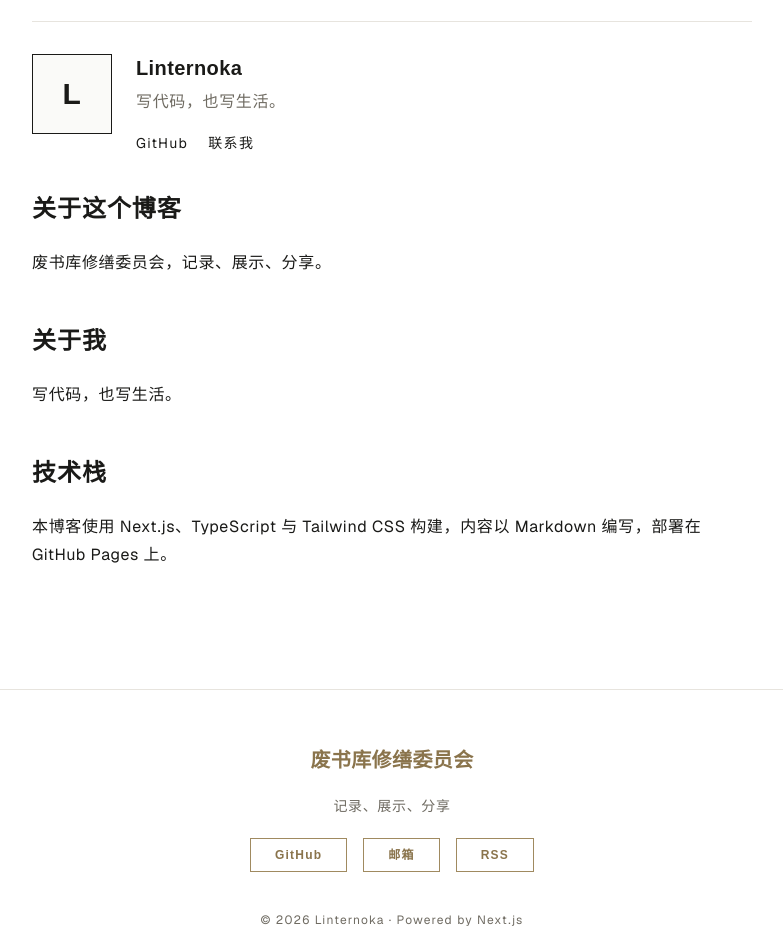
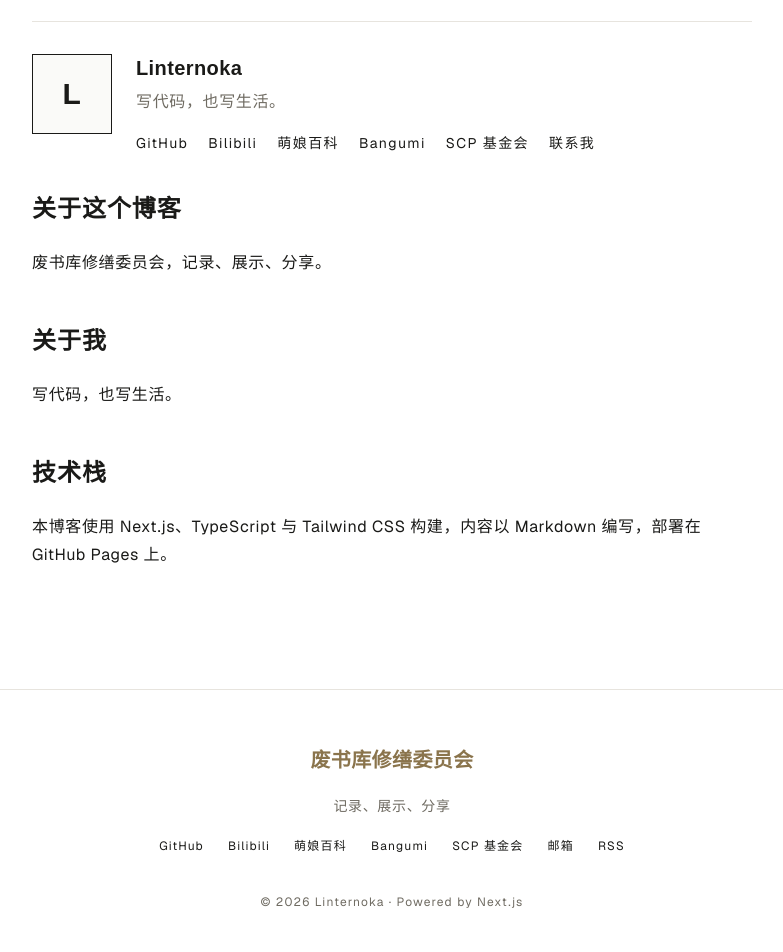
Before and after one commit to Linternoka/personal-blog, a Next.js app: page /about in a window 1280 px wide. Shown: the part 160-1112 px from the top of the page, without its empty margins (248-1031 px from the left). Built offline with nearby package versions, Linux system fonts and the light colour scheme.

Commit message:
feat: 加入多平台社交链接（Bilibili/萌百/Bangumi/SCP）

```diff
--- a/app/about/page.tsx
+++ b/app/about/page.tsx
@@ -1,5 +1,6 @@
 import type { Metadata } from "next";
 import { siteConfig } from "@/lib/site";
+import ContactLink from "@/components/ContactLink";
 
 export const metadata: Metadata = {
   title: "关于",
@@ -23,7 +24,7 @@ export default function AboutPage() {
             {author.name}
           </h2>
           <p className="mt-1 text-textsoft">{author.bio}</p>
-          <div className="mt-4 flex flex-wrap gap-5 text-sm">
+          <div className="mt-4 flex flex-wrap gap-x-5 gap-y-2 text-sm">
             {siteConfig.social.github && (
               <a
                 href={siteConfig.social.github}
@@ -34,13 +35,51 @@ export default function AboutPage() {
                 GitHub
               </a>
             )}
-            {siteConfig.social.email && (
+            {siteConfig.social.bilibili && (
               <a
-                href={siteConfig.social.email}
+                href={siteConfig.social.bilibili}
+                target="_blank"
+                rel="noopener noreferrer"
                 className="kam-link tracking-widest"
               >
-                联系我
+                Bilibili
               </a>
+            )}
+            {siteConfig.social.moegirl && (
+              <a
+                href={siteConfig.social.moegirl}
+                target="_blank"
+                rel="noopener noreferrer"
+                className="kam-link tracking-widest"
+              >
+                萌娘百科
+              </a>
+            )}
+            {siteConfig.social.bangumi && (
+              <a
+                href={siteConfig.social.bangumi}
+                target="_blank"
+                rel="noopener noreferrer"
+                className="kam-link tracking-widest"
+              >
+                Bangumi
+              </a>
+            )}
+            {siteConfig.social.scp && (
+              <a
+                href={siteConfig.social.scp}
+                target="_blank"
+                rel="noopener noreferrer"
+                className="kam-link tracking-widest"
+              >
+                SCP 基金会
+              </a>
+            )}
+            {siteConfig.social.email && (
+              <ContactLink
+                email={siteConfig.social.email.replace(/^mailto:/, "")}
+                className="kam-link tracking-widest"
+              />
             )}
           </div>
         </div>
--- a/components/Footer.tsx
+++ b/components/Footer.tsx
@@ -20,36 +20,66 @@ export default function Footer() {
             {siteConfig.description}
           </p>
 
-          {/* 社交按钮 */}
-          <div className="flex flex-wrap items-center justify-center gap-4">
+          {/* 社交链接 */}
+          <div className="flex flex-wrap items-center justify-center gap-x-6 gap-y-2">
             {siteConfig.social.github && (
               <a
                 href={siteConfig.social.github}
                 target="_blank"
                 rel="noopener noreferrer"
-                className="kam-btn px-6 py-2 text-xs"
+                className="kam-link text-xs tracking-widest"
               >
                 GitHub
               </a>
             )}
-            {siteConfig.social.twitter && (
+            {siteConfig.social.bilibili && (
               <a
-                href={siteConfig.social.twitter}
+                href={siteConfig.social.bilibili}
                 target="_blank"
                 rel="noopener noreferrer"
-                className="kam-btn px-6 py-2 text-xs"
+                className="kam-link text-xs tracking-widest"
               >
-                Twitter
+                Bilibili
+              </a>
+            )}
+            {siteConfig.social.moegirl && (
+              <a
+                href={siteConfig.social.moegirl}
+                target="_blank"
+                rel="noopener noreferrer"
+                className="kam-link text-xs tracking-widest"
+              >
+                萌娘百科
+              </a>
+            )}
+            {siteConfig.social.bangumi && (
+              <a
+                href={siteConfig.social.bangumi}
+                target="_blank"
+                rel="noopener noreferrer"
+                className="kam-link text-xs tracking-widest"
+              >
+                Bangumi
+              </a>
+            )}
+            {siteConfig.social.scp && (
+              <a
+                href={siteConfig.social.scp}
+                target="_blank"
+                rel="noopener noreferrer"
+                className="kam-link text-xs tracking-widest"
+              >
+                SCP 基金会
               </a>
             )}
             {siteConfig.social.email && (
               <ContactLink
                 email={siteConfig.social.email.replace(/^mailto:/, "")}
-                className="kam-btn px-6 py-2 text-xs"
+                className="kam-link text-xs tracking-widest"
                 label="邮箱"
               />
             )}
-            <Link href="/rss.xml" className="kam-btn px-6 py-2 text-xs" title="RSS 订阅">
+            <Link href="/rss.xml" className="kam-link text-xs tracking-widest" title="RSS 订阅">
               RSS
             </Link>
           </div>
--- a/site.config.json
+++ b/site.config.json
@@ -10,7 +10,10 @@
   },
   "social": {
     "github": "https://github.com/Linternoka",
-    "twitter": "",
+    "bilibili": "https://space.bilibili.com/1798764901",
+    "moegirl": "https://zh.moegirl.org.cn/User:%E7%A3%B7%E7%83%81",
+    "bangumi": "https://bangumi.tv/user/linternoka11",
+    "scp": "https://scp-wiki-cn.wikidot.com/linternoka",
     "email": "mailto:15716291510@163.com"
   }
 }
```
Also changed, not shown: 1 other file (tests, documents, lock files or other folders).
